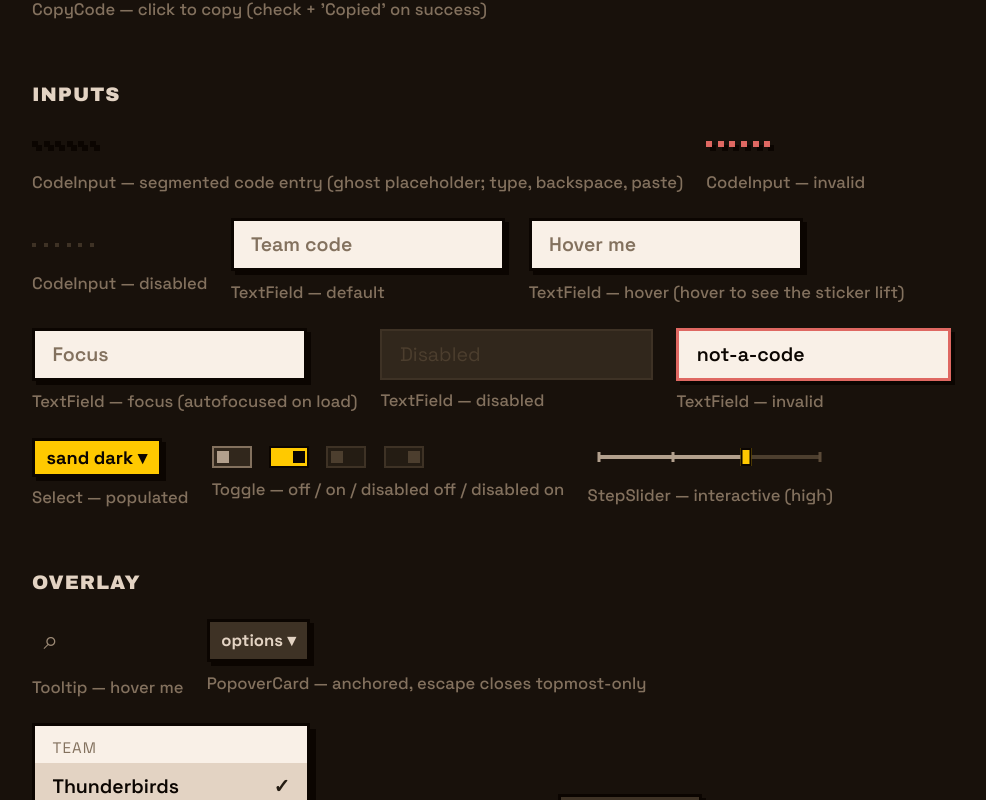
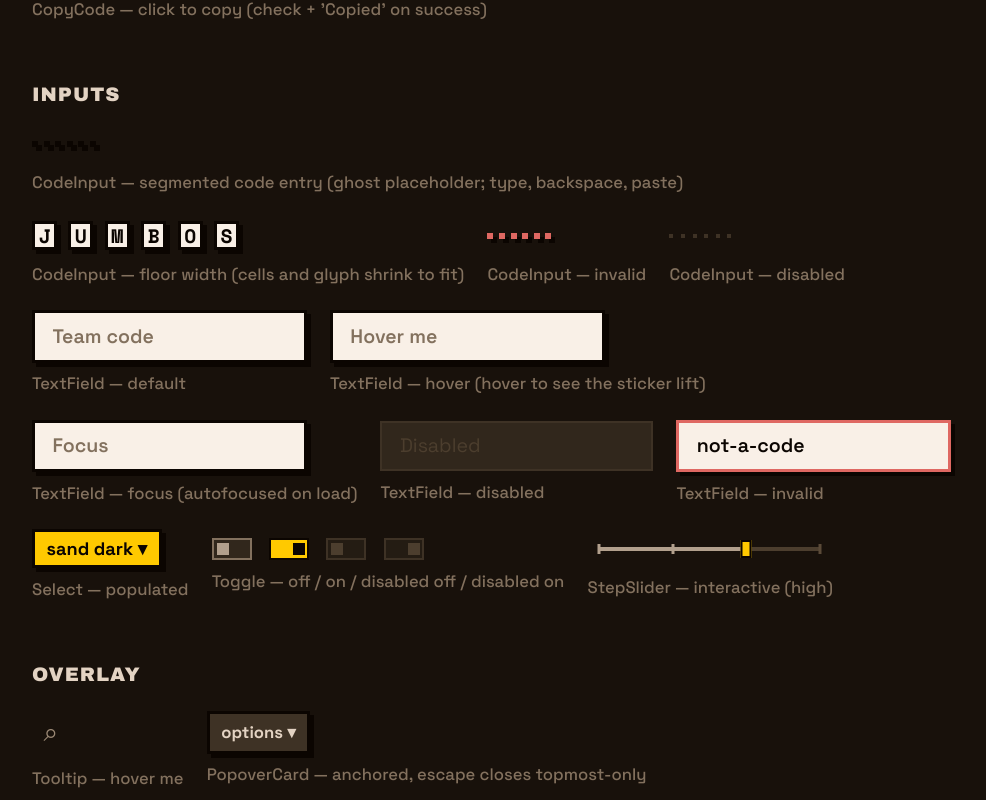
Before and after one commit to ajbarba01/jumbogames, a Next.js app: page /showcase in a window 1280 px wide. Shown: the part 1020-1820 px from the top of the page, without its empty margins (128-1114 px from the left). Built offline with nearby package versions, Linux system fonts and the light colour scheme; a web font is replaced by a local one.

Commit message:
fix(app): stop every surface overflowing at the floor width

```diff
--- a/src/app/page.tsx
+++ b/src/app/page.tsx
@@ -40,8 +40,14 @@ export default async function Home() {
             {profile.role}
           </span>
         </div>
-        <span className="text-sec text-s9">Signed in as {profile.email}</span>
-        <div className="flex items-center gap-4 border-t-2 border-s6 pt-4">
+        {/* A long address has no break opportunity, so it overflows the card
+            as inline text at the floor width — wrap it anywhere it must. */}
+        <span className="text-sec wrap-anywhere text-s9">
+          Signed in as {profile.email}
+        </span>
+        {/* Up to three peer links for an owner — more than fits a phone in one
+            line, and peers of equal weight, so the row wraps (docs/UI.md). */}
+        <div className="flex flex-wrap items-center gap-x-4 gap-y-2 border-t-2 border-s6 pt-4">
           <LogoutButton />
           {profile.role === "owner" ? (
             <Link
--- a/src/app/showcase/showcase-gallery.tsx
+++ b/src/app/showcase/showcase-gallery.tsx
@@ -51,7 +51,12 @@ function Section({
       <h2 className="font-display text-sec uppercase tracking-wider text-s11">
         {title}
       </h2>
-      <div className="flex flex-wrap items-center gap-4">{children}</div>
+      {/* Specimens are shown at their natural size — several are legitimately
+          wider than the floor viewport — so the row scrolls itself rather than
+          the page (the fluid law's scroll case, docs/UI.md). */}
+      <div className="flex flex-wrap items-center gap-4 overflow-x-auto">
+        {children}
+      </div>
     </section>
   );
 }
@@ -150,6 +155,17 @@ function InputsSection() {
           onChange={setCode}
           placeholder="JUMBOS"
         />
+      </Specimen>
+      {/* The floor-width case: 207px is what a card leaves at 375px (UI.md),
+          so this is the narrowest box the component has to survive. */}
+      <Specimen label="CodeInput — floor width (cells and glyph shrink to fit)">
+        <div className="w-[207px]">
+          <CodeInput
+            aria-label="Game code narrow"
+            value="JUMBOS"
+            onChange={() => {}}
+          />
+        </div>
       </Specimen>
       <Specimen label="CodeInput — invalid">
         <CodeInput
@@ -624,7 +640,7 @@ export function ShowcaseGallery(): React.JSX.Element {
   return (
     <TooltipProvider>
       <div className="min-h-screen bg-s1 px-8 py-10">
-        <div className="mx-auto flex max-w-[960px] flex-col gap-10">
+        <div className="mx-auto flex w-full max-w-[960px] min-w-0 flex-col gap-10">
           <header className="flex flex-col gap-1">
             <h1 className="font-display text-2xl uppercase text-s12">
               @jumbo/ui <span className="text-accent">showcase</span>
--- a/src/components/match/Overview.tsx
+++ b/src/components/match/Overview.tsx
@@ -13,13 +13,15 @@ import { MINIGAMES } from "@/lib/minigames/registry";
 
 function TeamBadge({ team }: { team: MatchTeam }): React.JSX.Element {
   return (
-    <span className="flex items-center gap-2.5 font-display text-2xl text-s12">
+    <span className="flex min-w-0 items-center gap-2.5 font-display text-2xl text-s12">
       <span
         className="h-4 w-4 flex-none rounded-r1"
         style={{ background: `var(--color-team-${team.colorIndex})` }}
         aria-hidden
       />
-      {team.name}
+      {/* The chip must keep its size and the name is what can lose width, so
+          the name is the one that truncates (docs/UI.md). */}
+      <span className="truncate">{team.name}</span>
     </span>
   );
 }
@@ -98,9 +100,12 @@ export function Overview({
 
   return (
     <div className="flex min-h-dvh flex-col items-center justify-center gap-10 p-8">
-      <header className="flex items-center gap-6">
+      {/* Two projector-scale team names either side of a projector-scale score
+          do not fit a phone in one line, so the row wraps rather than pushing
+          the page sideways; the tally never shrinks, it is the point. */}
+      <header className="flex w-full flex-wrap items-center justify-center gap-x-6 gap-y-1">
         <TeamBadge team={match.teamA} />
-        <span className="font-display text-5xl text-s12">
+        <span className="shrink-0 font-display text-5xl text-s12">
           {tally.a}–{tally.b}
         </span>
         <TeamBadge team={match.teamB} />
```
